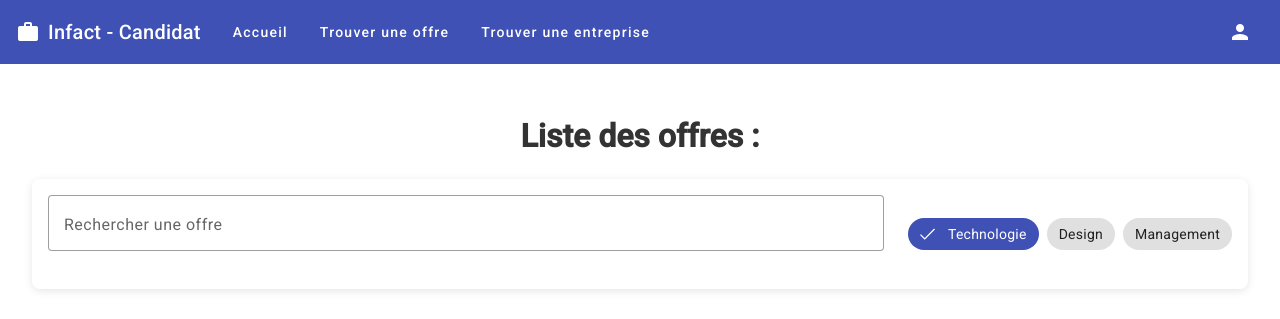
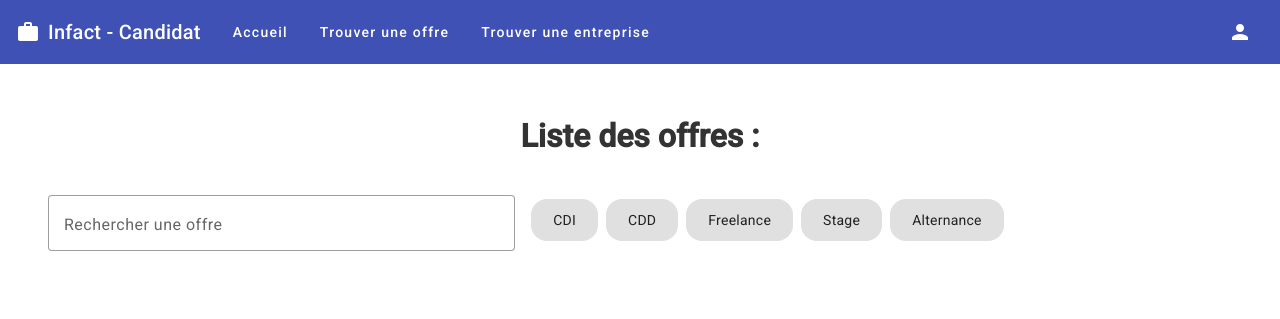
Before and after one commit to EFREI-M2-Dev/Angular-Project-Mat-Pierre, an Angular app: page /jobs in a window 1280 px wide. Shown: the top 319 px of the page. Built offline with nearby package versions, Linux system fonts and the light colour scheme; data requests are answered from the project's data file.

Commit message:
feat: add search jobs

```diff
--- a/src/app/features/jobs/components/jobs-search/jobs-search.component.html
+++ b/src/app/features/jobs/components/jobs-search/jobs-search.component.html
@@ -1,16 +1,28 @@
 <div class="content">
-  <div class="search-input">
-    <mat-form-field appearance="outline">
-      <mat-label>Rechercher une offre</mat-label>
-      <input matInput placeholder="Ex: Développeur, Designer..." />
-    </mat-form-field>
-  </div>
+  <form [formGroup]="searchForm">
+    <div class="search-inline">
+      <mat-form-field appearance="outline" class="search-input">
+        <mat-label>Rechercher une offre</mat-label>
+        <input
+          matInput
+          formControlName="search"
+          placeholder="Ex: Développeur, Designer..."
+        />
+      </mat-form-field>
 
-  <div class="filters">
-    <mat-chip-listbox aria-label="Filtrer par catégories">
-      <mat-chip-option class="chip" selected>Technologie</mat-chip-option>
-      <mat-chip-option class="chip">Design</mat-chip-option>
-      <mat-chip-option class="chip">Management</mat-chip-option>
-    </mat-chip-listbox>
-  </div>
+      <mat-chip-listbox
+        formControlName="contractTypes"
+        aria-label="Filtrer par catégories"
+        multiple
+        class="contract-type-filter"
+      >
+        <mat-chip-option
+          *ngFor="let type of contractTypeOptions"
+          [value]="type"
+        >
+          {{ type }}
+        </mat-chip-option>
+      </mat-chip-listbox>
+    </div>
+  </form>
 </div>
--- a/src/app/features/jobs/components/jobs-search/jobs-search.component.scss
+++ b/src/app/features/jobs/components/jobs-search/jobs-search.component.scss
@@ -1,25 +1,33 @@
 .content {
   display: flex;
+  justify-content: center;
+  padding: 1rem;
+
+  form {
+    width: 100%;
+  }
+
+  .search-inline {
+    display: flex;
     flex-wrap: wrap;
-  align-items: center;
-  justify-content: center;
-  gap: 1.5rem;
-  padding: 1rem;
-  border-radius: 8px;
-  box-shadow: 0 2px 8px rgba(0, 0, 0, 0.1);
+    align-items: flex-start;
+    gap: 1rem;
   }
 
   .search-input {
-  flex: 1 1 300px;
+    flex: 2;
+    min-width: 250px;
   }
 
-mat-form-field {
-  width: 100%;
-  border-radius: 4px;
-}
-
-.filters {
+  .contract-type-filter {
+    flex: 3;
     display: flex;
     flex-wrap: wrap;
     gap: 0.5rem;
+
+    mat-chip-option {
+      font-size: 0.9rem;
+      padding: 5px 10px;
     }
+  }
+}
--- a/src/app/features/jobs/components/jobs-search/jobs-search.component.ts
+++ b/src/app/features/jobs/components/jobs-search/jobs-search.component.ts
@@ -1,14 +1,47 @@
-import { Component } from '@angular/core';
+import { Component, EventEmitter, OnInit, Output } from '@angular/core';
 import { CommonModule } from '@angular/common';
 import { MatChipsModule } from '@angular/material/chips';
 import { MatFormFieldModule } from '@angular/material/form-field';
 import { MatInputModule } from '@angular/material/input';
+import { FormGroup, ReactiveFormsModule, FormControl } from '@angular/forms';
+import { ContractType, JobFilters } from 'src/app/types/Job';
 
 @Component({
   selector: 'app-jobs-search',
   standalone: true,
-  imports: [CommonModule, MatChipsModule, MatFormFieldModule, MatInputModule],
+  imports: [
+    CommonModule,
+    MatChipsModule,
+    MatFormFieldModule,
+    MatInputModule,
+    ReactiveFormsModule,
+  ],
   templateUrl: './jobs-search.component.html',
   styleUrls: ['./jobs-search.component.scss'],
 })
-export class JobsSearchComponent {}
+export class JobsSearchComponent implements OnInit {
+  @Output() public filtersChanged = new EventEmitter<JobFilters>();
+
+  public searchForm = new FormGroup({
+    search: new FormControl<string>(''),
+    contractTypes: new FormControl<ContractType[]>([]),
+  });
+
+  public contractTypeOptions: ContractType[] = [
+    'CDI',
+    'CDD',
+    'Freelance',
+    'Stage',
+    'Alternance',
+  ];
+
+  public ngOnInit(): void {
+    this.searchForm.valueChanges.subscribe((values) => {
+      const filters: JobFilters = {
+        search: values.search || '',
+        contractTypes: values.contractTypes || [],
+      };
+      this.filtersChanged.emit(filters);
+    });
+  }
+}
--- a/src/app/features/jobs/jobs.component.html
+++ b/src/app/features/jobs/jobs.component.html
@@ -1,10 +1,10 @@
 <div class="content">
   <h1>Liste des offres :</h1>
 
-  <app-jobs-search></app-jobs-search>
+  <app-jobs-search (filtersChanged)="applyFilters($event)"></app-jobs-search>
 
   <div class="jobs-grid">
-    <div *ngFor="let job of jobs" class="job-card">
+    <div *ngFor="let job of filteredJobs" class="job-card">
       <app-job-card [job]="job"></app-job-card>
     </div>
   </div>
--- a/src/app/features/jobs/jobs.component.ts
+++ b/src/app/features/jobs/jobs.component.ts
@@ -3,7 +3,7 @@ import { CommonModule } from '@angular/common';
 import { MatButtonModule } from '@angular/material/button';
 import { MatCardModule } from '@angular/material/card';
 import { MatGridListModule } from '@angular/material/grid-list';
-import { Job } from 'src/app/types/Job';
+import { Job, JobFilters } from 'src/app/types/Job';
 import { JobCardComponent } from '../../shared/components/job-card/job-card.component';
 import { JobsSearchComponent } from './components/jobs-search/jobs-search.component';
 import { JobsFacade } from './jobs.facade';
@@ -26,10 +26,27 @@ export class JobsComponent implements OnInit {
   private readonly jobsFacade = inject(JobsFacade);
 
   public jobs: Job[] = [];
+  public filteredJobs: Job[] = [];
 
   public ngOnInit(): void {
     this.jobsFacade.getJobs().subscribe((res) => {
       this.jobs = res;
+      this.filteredJobs = res;
+    });
+  }
+
+  public applyFilters(filters: JobFilters): void {
+    const { search, contractTypes } = filters;
+
+    this.filteredJobs = this.jobs.filter((job) => {
+      const matchesSearch =
+        job.title.toLowerCase().includes(search.toLowerCase()) ||
+        job.description.toLowerCase().includes(search.toLowerCase());
+
+      const matchesContractType =
+        contractTypes.length === 0 || contractTypes.includes(job.contractType);
+
+      return matchesSearch && matchesContractType;
     });
   }
 }
--- a/src/app/types/Job.ts
+++ b/src/app/types/Job.ts
@@ -6,7 +6,7 @@ export interface Job {
   requirements: string[];
   niceToHave?: string[];
   location: string;
-  contractType: 'CDI' | 'CDD' | 'Freelance' | 'Stage' | 'Alternance';
+  contractType: ContractType;
   salary?: string;
   experienceLevel: 'Junior' | 'Intermédiaire' | 'Senior';
   industry: string;
@@ -19,3 +19,10 @@ export interface Job {
   status: 'active' | 'inactive';
   image: string;
 }
+
+export type ContractType = 'CDI' | 'CDD' | 'Freelance' | 'Stage' | 'Alternance';
+
+export interface JobFilters {
+  search: string;
+  contractTypes: ContractType[];
+}
```
Lines whose indentation alone changed are shown as unchanged.
